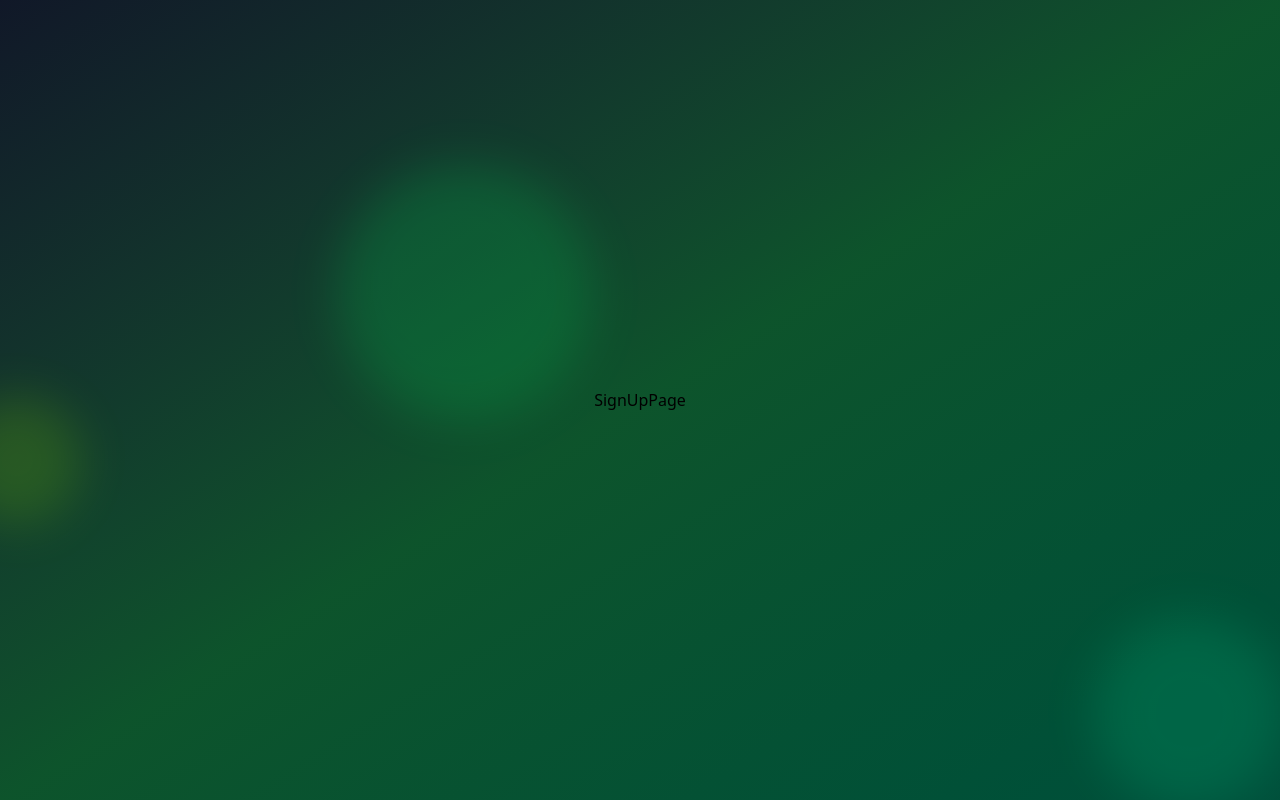
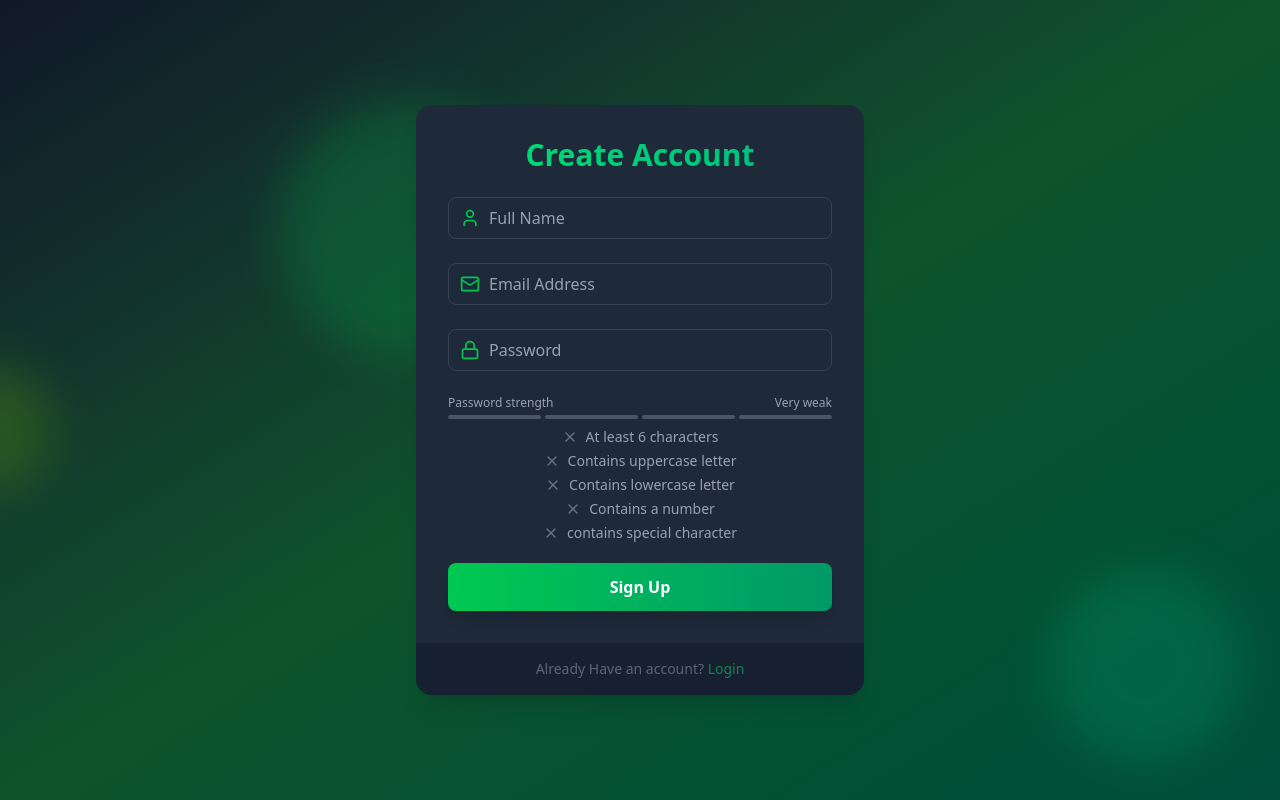
Before and after one commit to 0xGajendra/MERN-AUTH, a React (Vite) app in the folder frontend/: page /signup in a window 1280 px wide. Built offline with nearby package versions, Linux system fonts and the light colour scheme.

Commit message:
signup-ui-completed

```diff
--- a/frontend/package.json
+++ b/frontend/package.json
@@ -11,6 +11,7 @@
   },
   "dependencies": {
     "@tailwindcss/vite": "^4.1.3",
+    "lucide-react": "^0.487.0",
     "motion": "^12.6.5",
     "react": "^19.0.0",
     "react-dom": "^19.0.0",
--- /dev/null
+++ b/frontend/src/components/Input.jsx
@@ -0,0 +1,17 @@
+import React from 'react'
+
+const Input = ({icon:Icon, ...props}) => {
+  return (
+    <div className='relative mb-6'>
+        <div className='absolute inset-y-0 left-0 flex items-center pl-3 pointer-events-none'>
+            <Icon className="size-5 text-green-500"/>
+        </div>
+        <input
+        {...props}
+        className='w-full pl-10 pr-3 py-2 bg-gray-800 bg-opacity-50 rounded-lg border border-gray-700 focus:border-green-500 focus:ring-2 focus:ring-green-500 text-white placeholder-gray-400 transition duration-200'
+        />
+    </div>
+  )
+}
+
+export default Input
--- /dev/null
+++ b/frontend/src/components/PasswordStrengthMeter.jsx
@@ -0,0 +1,70 @@
+import React from 'react'
+import {Check, X} from 'lucide-react'
+
+const PasswordCriteria = ({password}) => {
+    const criteria = [
+        {label: "At least 6 characters", met: password.length >= 6},
+        {label: "Contains uppercase letter", met: /[A-Z]/.test(password)},
+        {label: "Contains lowercase letter", met: /[a-z]/.test(password)},
+        {label: "Contains a number", met: /\d/.test(password)},
+        {label: "contains special character", met: /[^A-Za-z0-9]/.test(password)},
+    ]
+    return (
+      <div className='mt-2 space-y-1'>
+        {criteria.map((item) => (
+          <div key={item.label} className='flex items-center justify-center text-sm '>{item.met ? (<Check className='size-4 text-green-500 mr-2'/>) : (<X className='size-4 text-gray-500 mr-2'/>) }<span className={item.met ? 'text-green-500' : 'text-gray-400'}>
+          {item.label}
+        </span></div>
+        ))}
+      </div>
+    )
+}
+
+const PasswordStrengthMeter = ({password}) => {
+
+  const getColor = (strength) => {
+    if(strength === 0) return "bg-red-500";
+    if(strength === 1) return "bg-red-400";
+    if(strength === 2) return "bg-yellow-500";
+    if(strength === 3) return "bg-yellow-400";
+    return "bg-green-500";
+  }
+
+  const getStrength = (pass) => {
+    let strength = 0;
+    if(pass.length >= 6) strength++;
+    if(pass.match(/[a-z]/) && pass.match(/[A-Z]/)) strength++;
+    if(pass.match(/\d/)) strength++;
+    if(pass.match(/[^a-zA-Z\d]/)) strength++;
+    return strength;
+  };
+  const strength = getStrength(password)
+
+  const getStrenthText = (strength) => {
+    if(strength === 0) return "Very weak";
+    if(strength === 1) return "Weak";
+    if(strength === 2) return "Fair";
+    if(strength === 3) return "Good";
+    return "Strong";
+  };
+
+  return (
+    <div className='mt-2'>
+      <div className='flex justify-between items-center mb-1'>
+        <span className='text-xs text-gray-400'>Password strength</span>
+        <span className='text-xs text-gray-400'>{getStrenthText(strength)}</span>
+
+      </div>
+      <div className='flex space-x-1'>
+        {[...Array(4)].map((_, index)=> (
+          <div
+          key={index}
+          className = {`h-1 w-1/4 rounded-full transition-colors duration-300 ${index < strength ? getColor(strength): "bg-gray-600"}`}/>
+        ))}
+      </div>
+      <PasswordCriteria password={password}/>
+    </div>
+  )
+}
+
+export default PasswordStrengthMeter
--- a/frontend/src/pages/SignUpPage.jsx
+++ b/frontend/src/pages/SignUpPage.jsx
@@ -1,10 +1,81 @@
-import React from 'react'
+import React, { useState } from 'react'
+import { motion } from 'motion/react'
+import Input from '../components/Input';
+import {Lock, Mail, User} from"lucide-react"
+import { Link } from 'react-router';
+import PasswordStrengthMeter from '../components/PasswordStrengthMeter';
+const SignUpPage = () => {
+  const [name, setName] = useState('')
+  const [email, setEmail] = useState('')
+  const [password, setPassword] = useState('')
+  const handleSignUp = (e) => {
+    e.preventDefault();
+  }
+  return (
+    <motion.div
+      initial={{
+        opacity: 0, y:20
+      }}
+      animate={{
+        opacity: 1,
+        y:0
+      }}
+      transition={{
+        duration: 0.5
+      }}
+      className='max-w-md w-full bg-gray-800 bg-opacity-50 backdrop-filter backdrop-blur-xl rounded-2xl shadow-xl
+			overflow-hidden'
+    >
+      <div className='p-8'>
+        <h2  className='text-3xl font-bold mb-6 text-center bg-gradient-to-r from-green-400 to-emerald-500 text-transparent bg-clip-text'>
+          Create Account
 
-const SignUpPage = () => {
-  return (
-    <div>
-      SignUpPage
-    </div>
+        </h2>
+          <form onSubmit={handleSignUp}>
+            <Input
+              icon={User}
+              type='text'
+              placeholder="Full Name"
+              value={name}
+              onChange={(e) => setName(e.target.value)}
+            />
+            <Input
+              icon={Mail}
+              type='email'
+              placeholder="Email Address"
+              value={email}
+              onChange={(e) => setEmail(e.target.value)}
+            />
+            <Input
+              icon={Lock}
+              type='password'
+              placeholder="Password"
+              value={password}
+              onChange={(e) => setPassword(e.target.value)}
+            />
+            <PasswordStrengthMeter password={password}/>
+              {/* password strength meter */}
+              <motion.button className='mt-5 w-full py-3 px-4 bg-gradient-to-r from-green-500 to-emerald-600 text-white
+						font-bold rounded-lg shadow-lg hover:from-green-600
+						hover:to-emerald-700 focus:outline-none focus:ring-2 focus:ring-green-500 focus:ring-offset-2
+						 focus:ring-offset-gray-900 transition duration-200'
+             whileHover={{scale: 1.02}}
+             whileTap={{scale: 0.98}}
+             type='submit'
+             >
+                Sign Up
+              </motion.button>
+          </form>
+      </div>
+      <div className='px-5 py-4 bg-gray-900 opacity-50 flex justify-center'>
+        <p className='text-sm text-gray-400'>
+          Already Have an account?{" "}
+          <Link to={"/login"} className='text-green-400 hover:underline'>
+          Login
+          </Link>
+        </p>
+      </div>
+    </motion.div>
   )
 }
 
```
Also changed, not shown: 1 other file (tests, documents, lock files or other folders).
